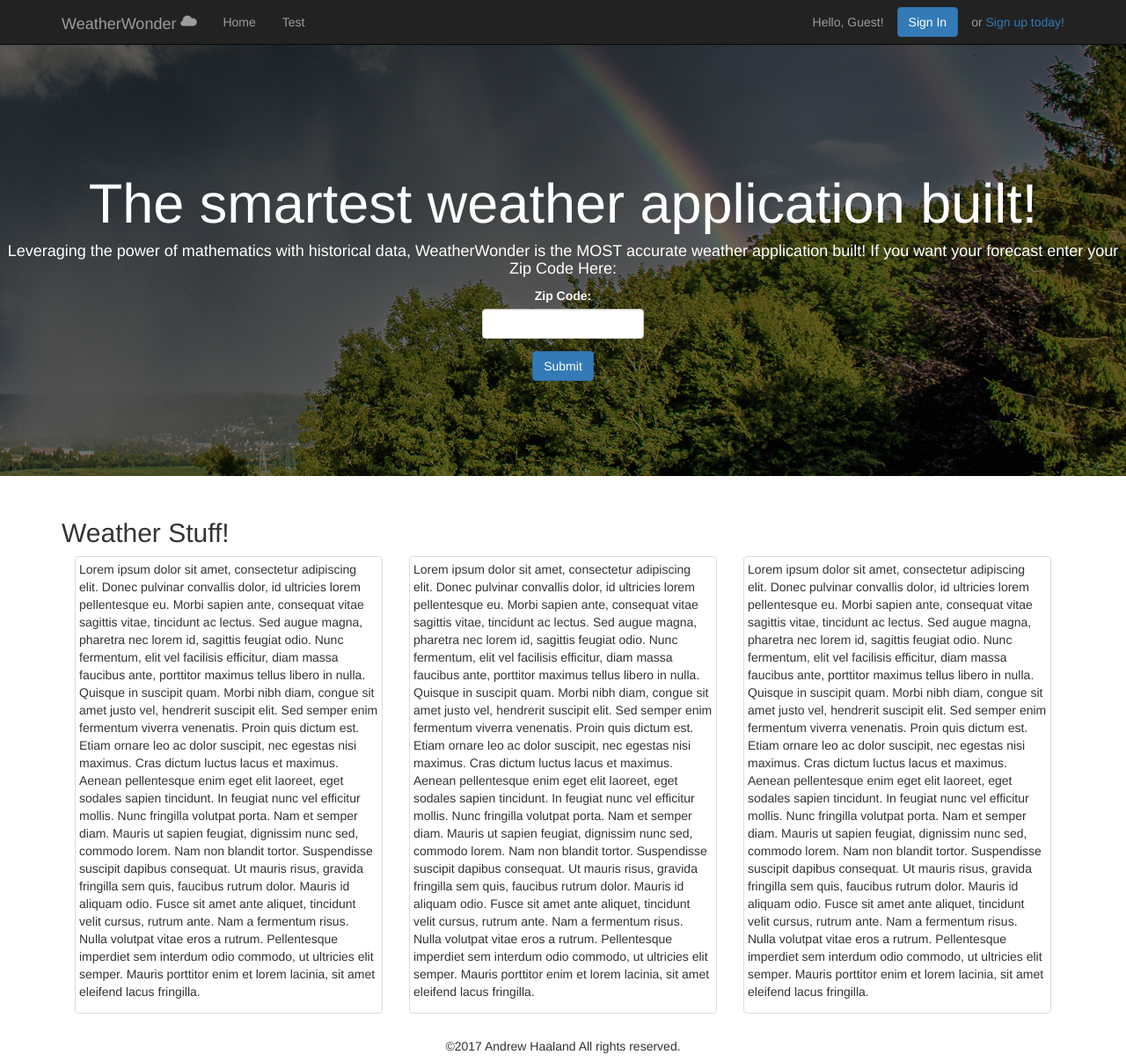
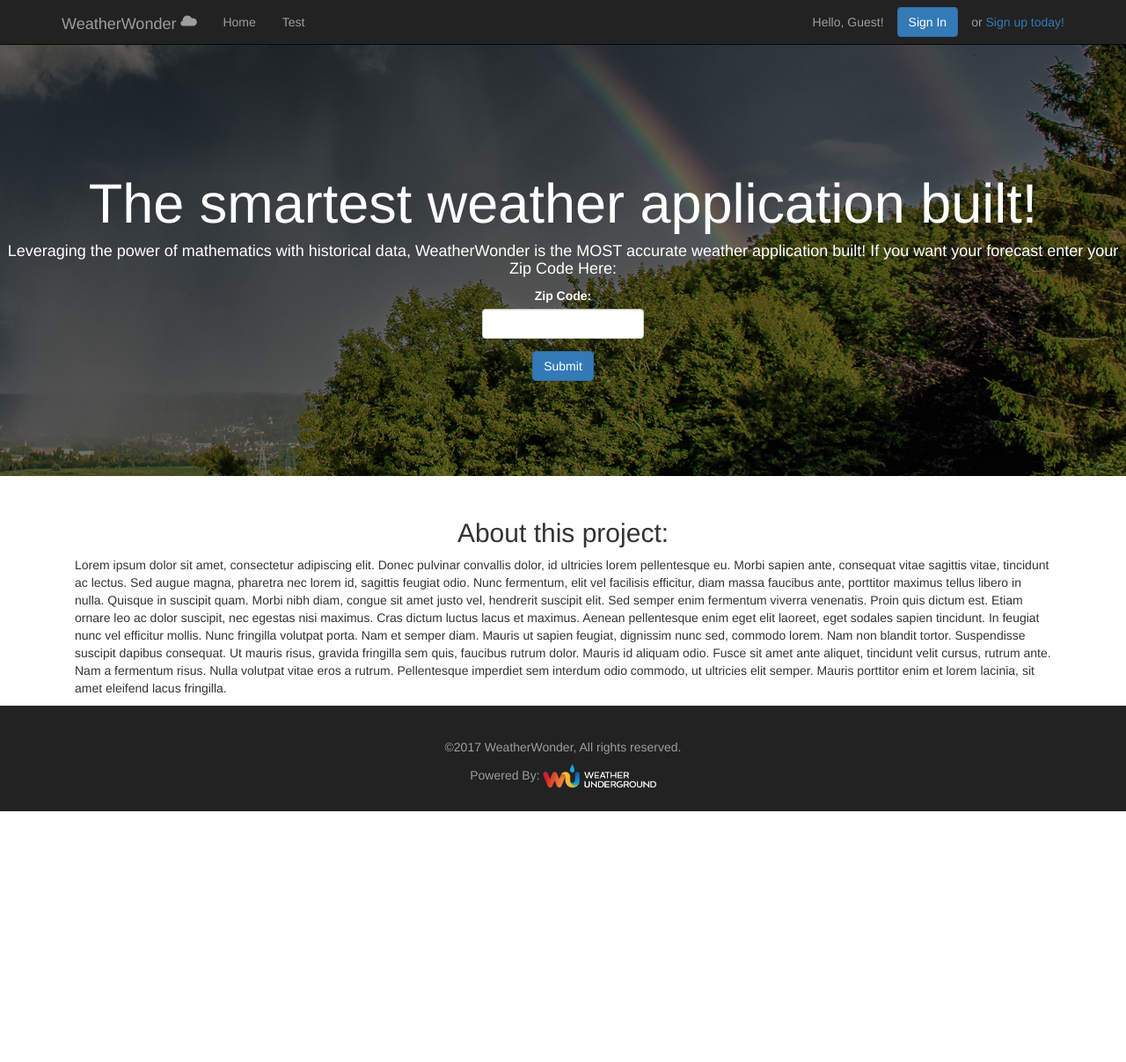
Before and after one commit to AHaaland/ProbStatProject, a PHP site: page / in a window 1280 px wide. Shown: the whole page at 88% size. After the commit the page ends 922 px from the top, so only its background shows below. Run offline with PHP 8.4, Linux system fonts and the light colour scheme; some libraries are stand-ins or nearby versions.

Commit message:
Saturday night, forecast styled, nav seperated

```diff
--- a/Style/style.css
+++ b/Style/style.css
@@ -1,3 +1,13 @@
+/*Used for footer push*/
+html{
+  position: relative;
+  min-height: 100%;
+}
+/*Used for footer push*/
+body {
+  margin-bottom:120px;
+}
+/*Used for Jumbotron BG*/
 .bg-img{
    background:linear-gradient(
       rgba(0, 0, 0, 0.5),
@@ -10,12 +20,32 @@
    padding-top: 9em;
    margin-bottom: 2em;
 }
+/*Fixes nav?  From old code*/
 .nav-no-space{
     margin-bottom:0px !important;
 }
+/*Enables red color for error on Zip check*/
 .error{
-   color:red;
+   color:#d61915;
 }
-.forecastDiv{
-   margin-bottom: 2em;
+/*Footer CSS*/
+.footer-WW{
+   color: #9d9d9d;
+   position: absolute;
+   bottom: 0;
+   padding-top:30px;
+   padding-bottom:30px;
+   width: 100%;
+   height: 120px;
 }
+.forecastHead{
+   margin-top:10px;
+}
+/*wellEffect class used to give darker color to panel for forecast */
+.wellEffect{
+   background-color:#f5f5f5;
+}
+/*Drops down forecast*/
+#forecastCont{
+   margin-top:1em;
+}
--- /dev/null
+++ b/footer.php
@@ -0,0 +1,8 @@
+<footer class="footer-WW navbar-inverse">
+            <div class="container text-center">
+                <h5>&copy;2017 WeatherWonder, All rights reserved.</h5>
+                Powered By:
+                <a href="https://www.wunderground.com/weather/api/"><img src = /Images/wunderlogo.png alt = "Weather Underground" style ="height: 30px;"></a>
+          </div>
+
+</footer>
--- a/index.php
+++ b/index.php
@@ -9,8 +9,13 @@
         <!-- Bootstrap -->
         <link rel="stylesheet" href="https://maxcdn.bootstrapcdn.com/bootstrap/3.3.5/css/bootstrap.min.css">
         <link rel="stylesheet" href="/Style/style.css">
+        <!--Jquery, jquery validation, bootstrapJS import-->
+        <script src="https://ajax.googleapis.com/ajax/libs/jquery/1.11.3/jquery.min.js"></script>
+        <script src="https://maxcdn.bootstrapcdn.com/bootstrap/3.3.5/js/bootstrap.min.js"></script>
+        <script src="https://cdnjs.cloudflare.com/ajax/libs/jquery-validate/1.16.0/jquery.validate.min.js"></script>
     </head>
     <body>
+        <!-- OLD LEGACY NAV
         <nav class="navbar navbar-inverse navbar-static-top nav-no-space">
         <div class="container">
         <div class="navbar-header">
@@ -34,47 +39,38 @@
           </div>
           </div>
         </div>
-        </nav>
+        </nav>-->
+        <?php include 'nav.php';?>
         <div class="text-center jumbotron bg-img">
             <h1>The smartest weather application built!</h1>
             <h4>Leveraging the power of mathematics with historical data, WeatherWonder is the MOST accurate weather application built! If you want your forecast enter your Zip Code Here: </h4>
 
-            <div class="control-group form-horizontal col-md-offset-5 col-md-2" id="zipDiv">
+            <div class="control-group form-horizontal col-md-offset-5 col-xs-offset-3 col-md-2 col-xs-6" id="zipDiv">
                 <form  id = "zipForm" name = "zipForm" action="/weatherInPhp.php" method = "GET" onsubmit = >
                   <label for="zipCode">Zip Code:</label>
                   <input type="text" class="form-control" name = "zipCode" id="zipCode">
                   <button type = "submit" id = "zipBTN" name = "zipBTN" class = "btn btn-primary"  style = "margin-top:1em">Submit</button>
               </form>
+            </div>
         </div>
-        <div class = "col-md-12">
+        <div class="container" id="homeText">
+            <h2 class = "text-center">About this project:</h2>
+            <div class="col-md-12 col-xs-12">
+                <p>Lorem ipsum dolor sit amet, consectetur adipiscing elit. Donec pulvinar convallis dolor, id ultricies lorem pellentesque eu. Morbi sapien ante, consequat vitae sagittis vitae, tincidunt ac lectus. Sed augue magna, pharetra nec lorem id, sagittis feugiat odio. Nunc fermentum, elit vel facilisis efficitur, diam massa faucibus ante, porttitor maximus tellus libero in nulla. Quisque in suscipit quam. Morbi nibh diam, congue sit amet justo vel, hendrerit suscipit elit. Sed semper enim fermentum viverra venenatis. Proin quis dictum est. Etiam ornare leo ac dolor suscipit, nec egestas nisi maximus. Cras dictum luctus lacus et maximus. Aenean pellentesque enim eget elit laoreet, eget sodales sapien tincidunt.
+                In feugiat nunc vel efficitur mollis. Nunc fringilla volutpat porta. Nam et semper diam. Mauris ut sapien feugiat, dignissim nunc sed, commodo lorem. Nam non blandit tortor. Suspendisse suscipit dapibus consequat. Ut mauris risus, gravida fringilla sem quis, faucibus rutrum dolor. Mauris id aliquam odio. Fusce sit amet ante aliquet, tincidunt velit cursus, rutrum ante. Nam a fermentum risus. Nulla volutpat vitae eros a rutrum. Pellentesque imperdiet sem interdum odio commodo, ut ultricies elit semper. Mauris porttitor enim et lorem lacinia, sit amet eleifend lacus fringilla.</p>
+            </div>
         </div>
-        </div>
-        <div class="container">
-        <h2>Weather Stuff!</h2>
-        <div class="col-md-4 col-xs-4">
-        <div class="thumbnail">
-        <p>Lorem ipsum dolor sit amet, consectetur adipiscing elit. Donec pulvinar convallis dolor, id ultricies lorem pellentesque eu. Morbi sapien ante, consequat vitae sagittis vitae, tincidunt ac lectus. Sed augue magna, pharetra nec lorem id, sagittis feugiat odio. Nunc fermentum, elit vel facilisis efficitur, diam massa faucibus ante, porttitor maximus tellus libero in nulla. Quisque in suscipit quam. Morbi nibh diam, congue sit amet justo vel, hendrerit suscipit elit. Sed semper enim fermentum viverra venenatis. Proin quis dictum est. Etiam ornare leo ac dolor suscipit, nec egestas nisi maximus. Cras dictum luctus lacus et maximus. Aenean pellentesque enim eget elit laoreet, eget sodales sapien tincidunt.
-            In feugiat nunc vel efficitur mollis. Nunc fringilla volutpat porta. Nam et semper diam. Mauris ut sapien feugiat, dignissim nunc sed, commodo lorem. Nam non blandit tortor. Suspendisse suscipit dapibus consequat. Ut mauris risus, gravida fringilla sem quis, faucibus rutrum dolor. Mauris id aliquam odio. Fusce sit amet ante aliquet, tincidunt velit cursus, rutrum ante. Nam a fermentum risus. Nulla volutpat vitae eros a rutrum. Pellentesque imperdiet sem interdum odio commodo, ut ultricies elit semper. Mauris porttitor enim et lorem lacinia, sit amet eleifend lacus fringilla.</p>
-        </div>
-        </div>
-        <div class="col-md-4 col-xs-5">
-          <div class="thumbnail">
-        <p>Lorem ipsum dolor sit amet, consectetur adipiscing elit. Donec pulvinar convallis dolor, id ultricies lorem pellentesque eu. Morbi sapien ante, consequat vitae sagittis vitae, tincidunt ac lectus. Sed augue magna, pharetra nec lorem id, sagittis feugiat odio. Nunc fermentum, elit vel facilisis efficitur, diam massa faucibus ante, porttitor maximus tellus libero in nulla. Quisque in suscipit quam. Morbi nibh diam, congue sit amet justo vel, hendrerit suscipit elit. Sed semper enim fermentum viverra venenatis. Proin quis dictum est. Etiam ornare leo ac dolor suscipit, nec egestas nisi maximus. Cras dictum luctus lacus et maximus. Aenean pellentesque enim eget elit laoreet, eget sodales sapien tincidunt.
-            In feugiat nunc vel efficitur mollis. Nunc fringilla volutpat porta. Nam et semper diam. Mauris ut sapien feugiat, dignissim nunc sed, commodo lorem. Nam non blandit tortor. Suspendisse suscipit dapibus consequat. Ut mauris risus, gravida fringilla sem quis, faucibus rutrum dolor. Mauris id aliquam odio. Fusce sit amet ante aliquet, tincidunt velit cursus, rutrum ante. Nam a fermentum risus. Nulla volutpat vitae eros a rutrum. Pellentesque imperdiet sem interdum odio commodo, ut ultricies elit semper. Mauris porttitor enim et lorem lacinia, sit amet eleifend lacus fringilla.</p>
-        </div>
-        </div>
-        <div class="col-md-4 col-xs-3">
-        <div class="thumbnail">
-        <p>Lorem ipsum dolor sit amet, consectetur adipiscing elit. Donec pulvinar convallis dolor, id ultricies lorem pellentesque eu. Morbi sapien ante, consequat vitae sagittis vitae, tincidunt ac lectus. Sed augue magna, pharetra nec lorem id, sagittis feugiat odio. Nunc fermentum, elit vel facilisis efficitur, diam massa faucibus ante, porttitor maximus tellus libero in nulla. Quisque in suscipit quam. Morbi nibh diam, congue sit amet justo vel, hendrerit suscipit elit. Sed semper enim fermentum viverra venenatis. Proin quis dictum est. Etiam ornare leo ac dolor suscipit, nec egestas nisi maximus. Cras dictum luctus lacus et maximus. Aenean pellentesque enim eget elit laoreet, eget sodales sapien tincidunt.
-            In feugiat nunc vel efficitur mollis. Nunc fringilla volutpat porta. Nam et semper diam. Mauris ut sapien feugiat, dignissim nunc sed, commodo lorem. Nam non blandit tortor. Suspendisse suscipit dapibus consequat. Ut mauris risus, gravida fringilla sem quis, faucibus rutrum dolor. Mauris id aliquam odio. Fusce sit amet ante aliquet, tincidunt velit cursus, rutrum ante. Nam a fermentum risus. Nulla volutpat vitae eros a rutrum. Pellentesque imperdiet sem interdum odio commodo, ut ultricies elit semper. Mauris porttitor enim et lorem lacinia, sit amet eleifend lacus fringilla.</p>
-        </div>
-        </div>
-        </div>
-        <script src="https://ajax.googleapis.com/ajax/libs/jquery/1.11.3/jquery.min.js"></script>
-        <script src="https://maxcdn.bootstrapcdn.com/bootstrap/3.3.5/js/bootstrap.min.js"></script>
-        <script src="https://cdnjs.cloudflare.com/ajax/libs/jquery-validate/1.16.0/jquery.validate.min.js"></script>
 
+        <?php include 'footer.php';?>
+        <!-- OLD FOOTER
+        <footer>
+            <div class="text-center containter footer-WW navbar-inverse">
+                <h5>©2017 WeatherWonder, All rights reserved.</h5>
+            </div>
+        </footer>-->
+        <!-- AHaaland; User defn. scripts -->
         <script>
+        // Validation of Zip code input
         $("#zipForm").validate({
 
         // Specify the validation rules
@@ -99,9 +95,9 @@
 
         }
         });
-
         </script>
         <script>
+            //If form is valid, switch submit btn to spinning sun
             $("#zipBTN").on('click',function(e){
                 if($("#zipForm").valid())
                 {
@@ -110,10 +106,5 @@
                 }
             });
         </script>
-        <footer>
-            <div class="text-center containter">
-                <h5>©2017 Andrew Haaland All rights reserved.</h5>
-            </div>
-        </footer>
     </body>
 </html>
--- /dev/null
+++ b/nav.php
@@ -0,0 +1,24 @@
+        <nav class="navbar navbar-inverse navbar-static-top nav-no-space">
+        <div class="container">
+        <div class="navbar-header">
+          <button type="button" class="navbar-toggle collapsed" data-toggle="collapse" data-target="#bs-example-navbar-collapse-1" aria-expanded="false">
+              <span class="sr-only">Toggle navigation</span>
+              <span class="icon-bar"></span>
+              <span class="icon-bar"></span>
+              <span class="icon-bar"></span>
+          </button>
+          <a class="navbar-brand" href="index.php">WeatherWonder <span class="glyphicon glyphicon-cloud"></span> </a>
+        </div>
+        <div class="collapse navbar-collapse" id="bs-example-navbar-collapse-1">
+          <ul class="nav navbar-nav">
+            <li ><a href="index.php">Home</a></li>
+            <li><a href="weatherTest1.php">Test</a></li>
+          </ul>
+          <div class="navbar-right">
+              <p class="navbar-text ">Hello, Guest!</p>
+               <Button id = "logBTN" type="submit" class="btn btn-primary navbar-btn pull-left" data-toggle="modal" data-target="#loginModal" role="login">Sign In</Button>
+                <p class="navbar-text">or <a href="signup.php">Sign up today!</a></p>
+          </div>
+          </div>
+        </div>
+        </nav>
```
Also changed, not shown: random.php (added, +18 -0 lines), weatherInPhp.php (+41 -6 lines), Images/wunderlogo.png (added).
